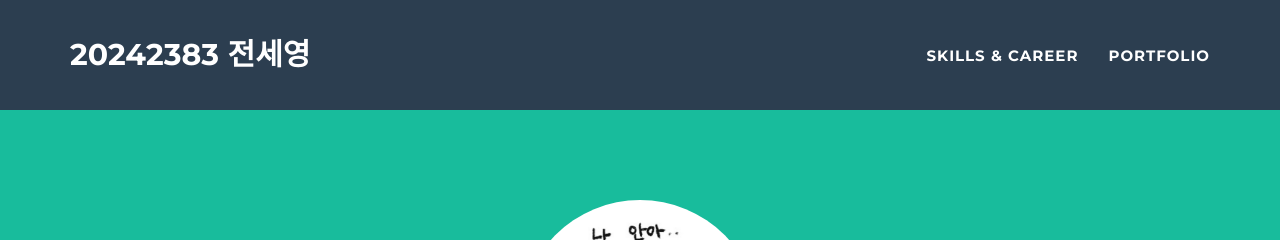
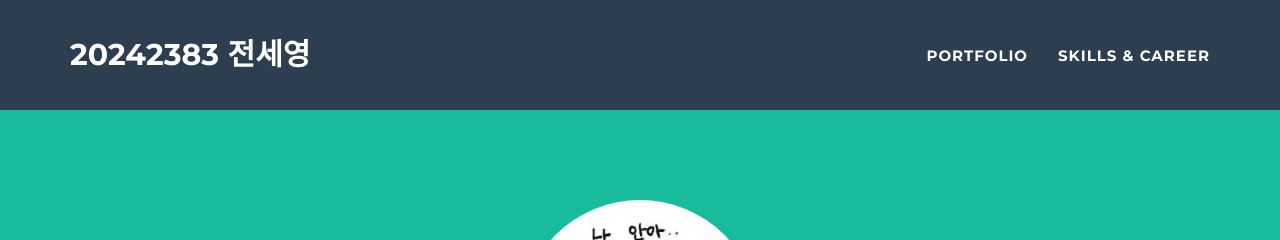
Before and after one commit to seyoung0114/seyoung0114, a Jekyll site: the page built from _posts/2025-06-11-project-App Inventor.markdown, in a window 1280 px wide and 900 px high. Shown: the top 240 px of the window. Built offline with Jekyll 4.4.1, drawn with Linux system fonts in a browser that asks for light colours.

```diff
--- a/_includes/nav.html
+++ b/_includes/nav.html
@@ -19,10 +19,10 @@
           <a href="#page-top"></a>
         </li>
         <li class="page-scroll">
-          <a href="#skills">Skills & Career</a>
+          <a href="#portfolio">Portfolio</a>
         </li>
         <li class="page-scroll">
-          <a href="#portfolio">Portfolio</a>
+          <a href="#skills">Skills & Career</a>
         </li>
 
       </ul>
```
